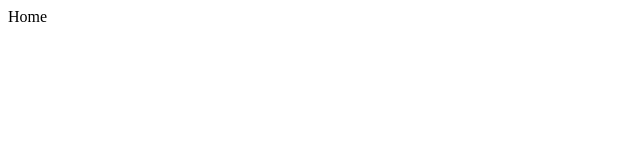
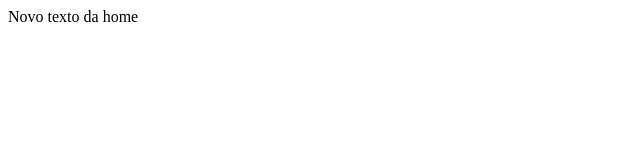
Before and after one commit to educbraga/nextjs-teste-deploy, a Next.js app: page / in a window 1280 px wide. Shown: the top 160 px of the page, without its empty margins (0-640 px from the left). Built offline with nearby package versions, Linux system fonts and the light colour scheme.

Commit message:
novo título da home

```diff
--- a/pages/index.js
+++ b/pages/index.js
@@ -1,7 +1,7 @@
 function Home() {
 	return (
 		<div>
-			Home
+			Novo texto da home
 		</div>
 	)
 }
```
